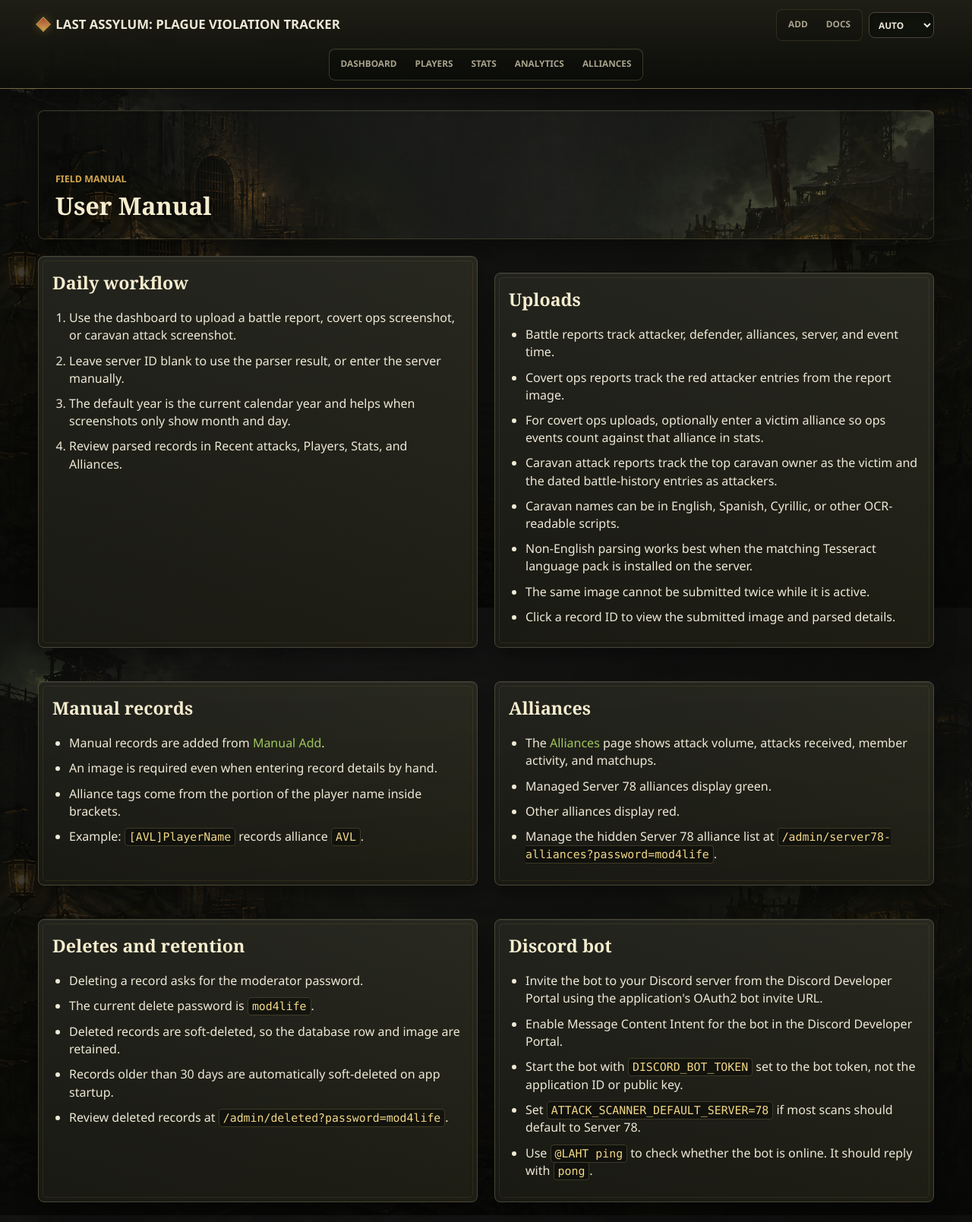
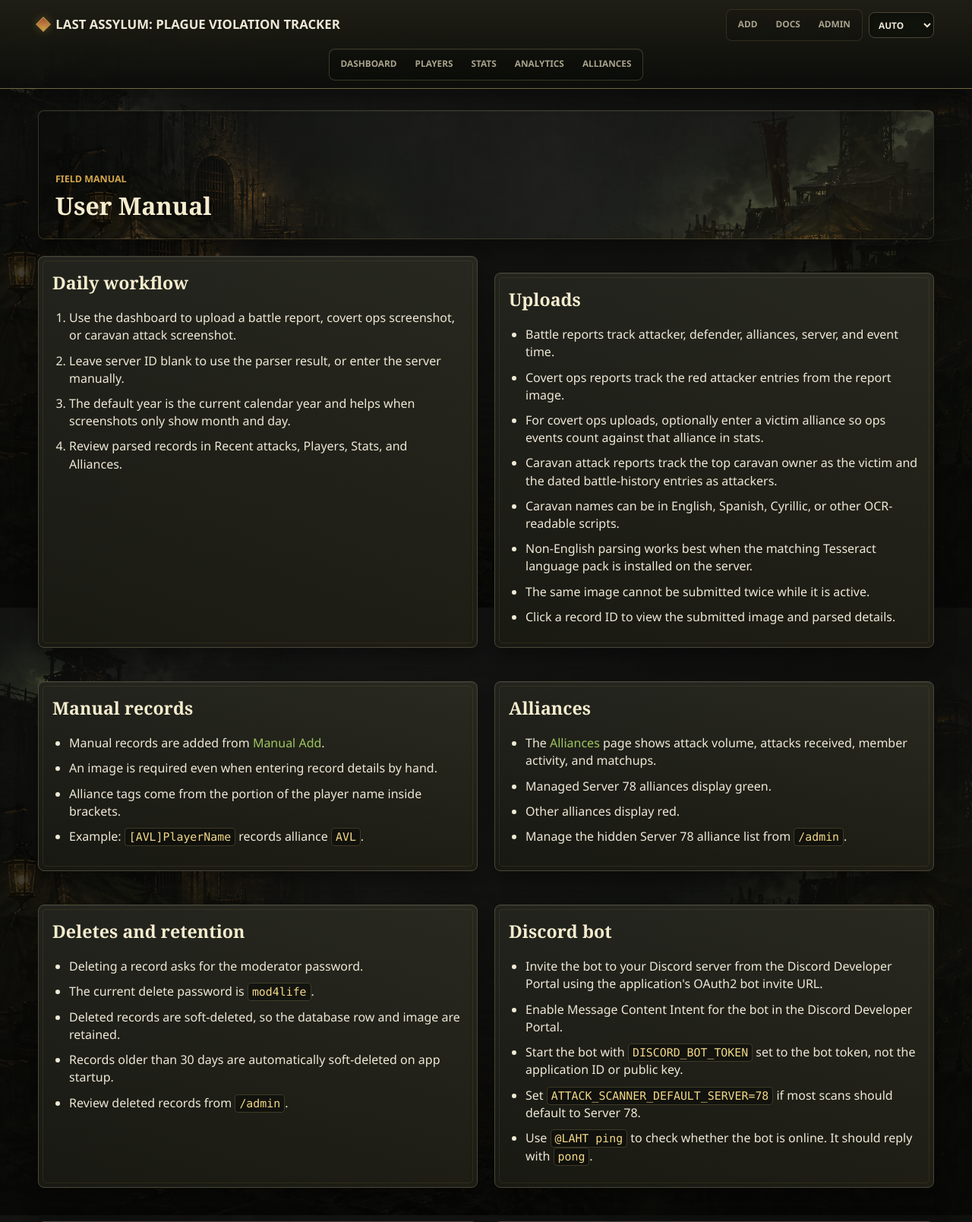
Before and after one commit to modeerf/attackscanner, a FastAPI app: page /manual in a window 1280 px wide. Shown: the top 1609 px of the page at 76% size. Run offline with FastAPI, Linux system fonts and the light colour scheme.

Commit message:
add admin pages

```diff
--- a/attack_scanner/app/main.py
+++ b/attack_scanner/app/main.py
@@ -58,6 +58,7 @@ UPLOADS_DIR = BASE_DIR / "uploads"
 UPLOADS_DIR.mkdir(parents=True, exist_ok=True)
 DATA_DIR.mkdir(parents=True, exist_ok=True)
 DELETE_PASSWORD = "mod4life"
+ADMIN_COOKIE = "attack_scanner_admin"
 
 app = FastAPI(title="Last Assylum: Plague Violation Tracker")
 app.mount("/static", StaticFiles(directory=str(STATIC_DIR)), name="static")
@@ -103,6 +104,26 @@ def _duplicate_redirect() -> RedirectResponse:
 def _redirect_with_error(path: str, message: str) -> RedirectResponse:
     separator = "&" if "?" in path else "?"
     return RedirectResponse(f"{path}{separator}error={quote(message)}", status_code=303)
+
+
+def _is_admin_authorized(request: Request, password: str | None = None) -> bool:
+    return password == DELETE_PASSWORD or request.cookies.get(ADMIN_COOKIE) == DELETE_PASSWORD
+
+
+def _admin_redirect(path: str = "/admin", msg: str | None = None, error: str | None = None) -> RedirectResponse:
+    query = []
+    if msg:
+        query.append(f"msg={quote(msg)}")
+    if error:
+        query.append(f"error={quote(error)}")
+    suffix = ("?" + "&".join(query)) if query else ""
+    return RedirectResponse(f"{path}{suffix}", status_code=303)
+
+
+def _authorized_admin_redirect(path: str, msg: str | None = None, error: str | None = None) -> RedirectResponse:
+    response = _admin_redirect(path, msg=msg, error=error)
+    response.set_cookie(ADMIN_COOKIE, DELETE_PASSWORD, httponly=True, samesite="lax", max_age=60 * 60 * 12)
+    return response
 
 
 def _backfill_upload_hashes() -> None:
@@ -603,26 +624,56 @@ def delete_attack_route(attack_id: int, next_url: str | None = Form(None), delet
     return RedirectResponse(redirect_to, status_code=303)
 
 
+@app.get("/admin", response_class=HTMLResponse)
+def admin_page(request: Request, password: str | None = None, msg: str | None = None, error: str | None = None):
+    authorized = _is_admin_authorized(request, password)
+    response = templates.TemplateResponse(
+        request,
+        "admin.html",
+        {"request": request, "authorized": authorized, "msg": msg, "error": error},
+    )
+    if password == DELETE_PASSWORD:
+        response.set_cookie(ADMIN_COOKIE, DELETE_PASSWORD, httponly=True, samesite="lax", max_age=60 * 60 * 12)
+    return response
+
+
+@app.post("/admin/login")
+def admin_login(password: str = Form("")):
+    if password != DELETE_PASSWORD:
+        return _admin_redirect("/admin", error="Password is incorrect.")
+    return _authorized_admin_redirect("/admin", msg="Admin unlocked.")
+
+
+@app.post("/admin/logout")
+def admin_logout():
+    response = _admin_redirect("/admin", msg="Admin locked.")
+    response.delete_cookie(ADMIN_COOKIE)
+    return response
+
+
 @app.get("/admin/deleted", response_class=HTMLResponse)
 def deleted_records_page(request: Request, password: str | None = None):
-    if password != DELETE_PASSWORD:
+    if not _is_admin_authorized(request, password):
         return templates.TemplateResponse(
             request,
             "deleted_records.html",
-            {"request": request, "authorized": False, "records": []},
+            {"request": request, "authorized": False, "records": [], "password": ""},
         )
     with connect() as conn:
         records = deleted_attacks(conn, limit=500)
-    return templates.TemplateResponse(
+    response = templates.TemplateResponse(
         request,
         "deleted_records.html",
-        {"request": request, "authorized": True, "records": records, "password": password},
+        {"request": request, "authorized": True, "records": records, "password": ""},
     )
+    if password == DELETE_PASSWORD:
+        response.set_cookie(ADMIN_COOKIE, DELETE_PASSWORD, httponly=True, samesite="lax", max_age=60 * 60 * 12)
+    return response
 
 
 @app.get("/admin/server78-alliances", response_class=HTMLResponse)
 def server78_alliances_page(request: Request, password: str | None = None, msg: str | None = None, error: str | None = None):
-    if password != DELETE_PASSWORD:
+    if not _is_admin_authorized(request, password):
         return templates.TemplateResponse(
             request,
             "server78_alliances.html",
@@ -630,37 +681,40 @@ def server78_alliances_page(request: Request, password: str | None = None, msg:
         )
     with connect() as conn:
         alliances = managed_alliance_tags(conn, server_id=78)
-    return templates.TemplateResponse(
+    response = templates.TemplateResponse(
         request,
         "server78_alliances.html",
-        {"request": request, "authorized": True, "alliances": alliances, "password": password, "msg": msg, "error": error},
+        {"request": request, "authorized": True, "alliances": alliances, "password": "", "msg": msg, "error": error},
     )
+    if password == DELETE_PASSWORD:
+        response.set_cookie(ADMIN_COOKIE, DELETE_PASSWORD, httponly=True, samesite="lax", max_age=60 * 60 * 12)
+    return response
 
 
 @app.post("/admin/server78-alliances/add")
-def add_server78_alliance(password: str = Form(""), alliance_tag: str = Form("")):
-    if password != DELETE_PASSWORD:
-        return _redirect_with_error("/admin/server78-alliances", "Password is incorrect.")
+def add_server78_alliance(request: Request, password: str = Form(""), alliance_tag: str = Form("")):
+    if not _is_admin_authorized(request, password):
+        return _admin_redirect("/admin", error="Password is incorrect.")
     tag = alliance_tag.strip()
     if not tag:
-        return _redirect_with_error(f"/admin/server78-alliances?password={quote(password)}", "Alliance tag is required.")
+        return _admin_redirect("/admin/server78-alliances", error="Alliance tag is required.")
     with connect() as conn:
         add_managed_alliance(conn, tag, server_id=78)
-    return RedirectResponse(f"/admin/server78-alliances?password={quote(password)}&msg={quote('Alliance added.')}", status_code=303)
+    return _authorized_admin_redirect("/admin/server78-alliances", msg="Alliance added.")
 
 
 @app.post("/admin/server78-alliances/remove")
-def remove_server78_alliance(password: str = Form(""), alliance_tag: str = Form("")):
-    if password != DELETE_PASSWORD:
-        return _redirect_with_error("/admin/server78-alliances", "Password is incorrect.")
+def remove_server78_alliance(request: Request, password: str = Form(""), alliance_tag: str = Form("")):
+    if not _is_admin_authorized(request, password):
+        return _admin_redirect("/admin", error="Password is incorrect.")
     with connect() as conn:
         remove_managed_alliance(conn, alliance_tag, server_id=78)
-    return RedirectResponse(f"/admin/server78-alliances?password={quote(password)}&msg={quote('Alliance removed.')}", status_code=303)
+    return _authorized_admin_redirect("/admin/server78-alliances", msg="Alliance removed.")
 
 
 @app.get("/admin/data", response_class=HTMLResponse)
 def data_management_page(request: Request, password: str | None = None, msg: str | None = None, error: str | None = None):
-    if password != DELETE_PASSWORD:
+    if not _is_admin_authorized(request, password):
         return templates.TemplateResponse(
             request,
             "data_management.html",
@@ -675,31 +729,31 @@ def data_management_page(request: Request, password: str | None = None, msg: str
         )
     with connect() as conn:
         duplicate_groups = duplicate_player_groups(conn)
-    return templates.TemplateResponse(
+    response = templates.TemplateResponse(
         request,
         "data_management.html",
         {
             "request": request,
             "authorized": True,
-            "password": password,
+            "password": "",
             "duplicate_groups": duplicate_groups,
             "msg": msg,
             "error": error,
         },
     )
+    if password == DELETE_PASSWORD:
+        response.set_cookie(ADMIN_COOKIE, DELETE_PASSWORD, httponly=True, samesite="lax", max_age=60 * 60 * 12)
+    return response
 
 
 @app.post("/admin/data/merge-duplicate-players")
-def merge_duplicate_players_route(password: str = Form("")):
-    if password != DELETE_PASSWORD:
-        return _redirect_with_error("/admin/data", "Password is incorrect.")
+def merge_duplicate_players_route(request: Request, password: str = Form("")):
+    if not _is_admin_authorized(request, password):
+        return _admin_redirect("/admin", error="Password is incorrect.")
     with connect() as conn:
         groups = merge_duplicate_players(conn, apply=True)
     merged_count = sum(len(group["duplicate_ids"]) for group in groups)
-    return RedirectResponse(
-        f"/admin/data?password={quote(password)}&msg={quote(f'Merged {merged_count} duplicate player row(s).')}",
-        status_code=303,
-    )
+    return _authorized_admin_redirect("/admin/data", msg=f"Merged {merged_count} duplicate player row(s).")
 
 
 @app.get("/api/attacks")
--- a/attack_scanner/app/templates/base.html
+++ b/attack_scanner/app/templates/base.html
@@ -16,6 +16,7 @@
       <nav class="utility-nav" aria-label="Utilities">
         <a href="/attacks/new">Add</a>
         <a href="/manual">Docs</a>
+        <a href="/admin">Admin</a>
       </nav>
       <label class="language-switcher">
         <span>Language</span>
--- a/attack_scanner/app/templates/data_management.html
+++ b/attack_scanner/app/templates/data_management.html
@@ -6,13 +6,14 @@
   {% if msg %}<div class="flash ok">{{ msg }}</div>{% endif %}
   {% if error %}<div class="flash err">{{ error }}</div>{% endif %}
   {% if not authorized %}
-  <form class="search-form" method="get" action="/admin/data">
+  <form class="search-form" method="post" action="/admin/login">
     <input type="password" name="password" placeholder="Password" required>
     <span></span>
-    <button type="submit">Manage</button>
+    <button type="submit">Unlock</button>
   </form>
   {% else %}
   <p class="muted">Review and repair exact duplicate player rows. This rewires attack history to one canonical player record before deleting duplicate player rows.</p>
+  <p><a href="/admin">Admin menu</a></p>
   {% endif %}
 </section>
 
@@ -24,7 +25,6 @@
       <p class="muted">Duplicates are exact matches on server and normalized player name.</p>
     </div>
     <form method="post" action="/admin/data/merge-duplicate-players" onsubmit="return confirm('Merge all exact duplicate player rows?');">
-      <input type="hidden" name="password" value="{{ password }}">
       <button type="submit" {% if not duplicate_groups %}disabled{% endif %}>Merge duplicates</button>
     </form>
   </div>
--- a/attack_scanner/app/templates/deleted_records.html
+++ b/attack_scanner/app/templates/deleted_records.html
@@ -4,14 +4,14 @@
 <section class="card">
   <h2>Deleted records</h2>
   {% if not authorized %}
-  <form class="search-form" method="get" action="/admin/deleted">
+  <form class="search-form" method="post" action="/admin/login">
     <input type="password" name="password" placeholder="Password" required>
     <span></span>
-    <button type="submit">Review</button>
+    <button type="submit">Unlock</button>
   </form>
   {% else %}
   <p class="muted">These records are hidden from normal dashboards and stats. Images remain stored, but their upload hashes were released when the record was deleted.</p>
-  <p><a href="/admin/data?password={{ password }}">Data management</a></p>
+  <p><a href="/admin">Admin menu</a></p>
   {% endif %}
 </section>
 
--- a/attack_scanner/app/templates/manual.html
+++ b/attack_scanner/app/templates/manual.html
@@ -49,7 +49,7 @@
       <li>The <a href="/alliances">Alliances</a> page shows attack volume, attacks received, member activity, and matchups.</li>
       <li>Managed Server 78 alliances display green.</li>
       <li>Other alliances display red.</li>
-      <li>Manage the hidden Server 78 alliance list at <code>/admin/server78-alliances?password=mod4life</code>.</li>
+      <li>Manage the hidden Server 78 alliance list from <code>/admin</code>.</li>
     </ul>
   </article>
 
@@ -60,7 +60,7 @@
       <li>The current delete password is <code>mod4life</code>.</li>
       <li>Deleted records are soft-deleted, so the database row and image are retained.</li>
       <li>Records older than 30 days are automatically soft-deleted on app startup.</li>
-      <li>Review deleted records at <code>/admin/deleted?password=mod4life</code>.</li>
+      <li>Review deleted records from <code>/admin</code>.</li>
     </ul>
   </article>
 
```
Also changed, not shown: attack_scanner/app/templates/admin.html (added, +41 -0 lines), attack_scanner/app/templates/server78_alliances.html (+3 -5 lines).
